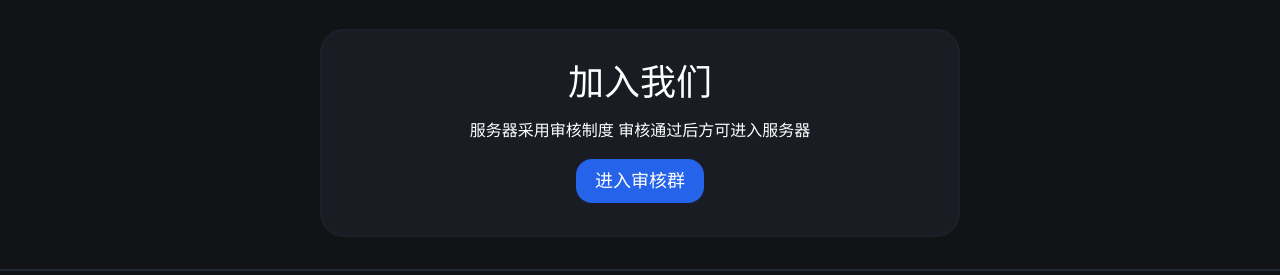
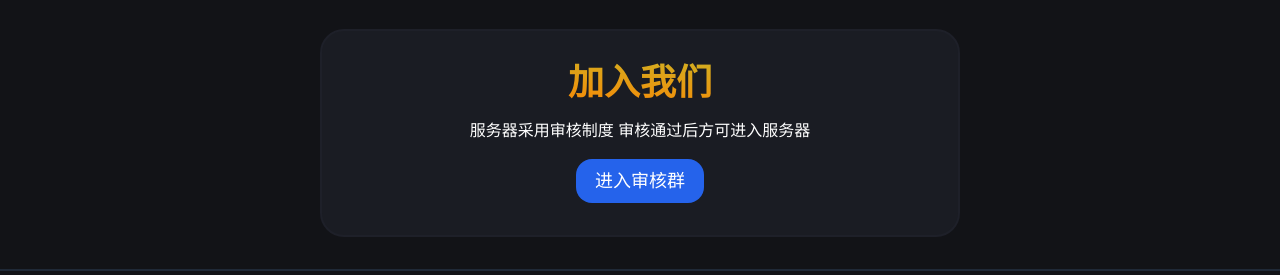
Before and after one commit to Redappleyyds/TACS_Web, a website: page src/index.html in a window 1280 px wide. Shown: the part 1409-1684 px from the top of the page. Drawn offline with Linux system fonts and the light colour scheme.

Commit message:
Changed Text Color

```diff
--- a/src/index.html
+++ b/src/index.html
@@ -332,7 +332,7 @@
       <div
         class="m-8 mx-auto block w-full border-2 border-[#1e2029] bg-[#1a1c23] p-8 lg:w-[50vw] lg:rounded-3xl"
       >
-        <h1 class="text-center text-4xl text-white">加入我们</h1>
+        <h1 class="text-center text-4xl text-transparent font-bold bg-clip-text bg-gradient-to-bl from-[#c9b727] to-[#ff8000] drop-shadow-2xl]">加入我们</h1>
         <p class="py-4 text-center text-white">
           服务器采用审核制度 审核通过后方可进入服务器
         </p>
```
Also changed, not shown: src/output.css.
